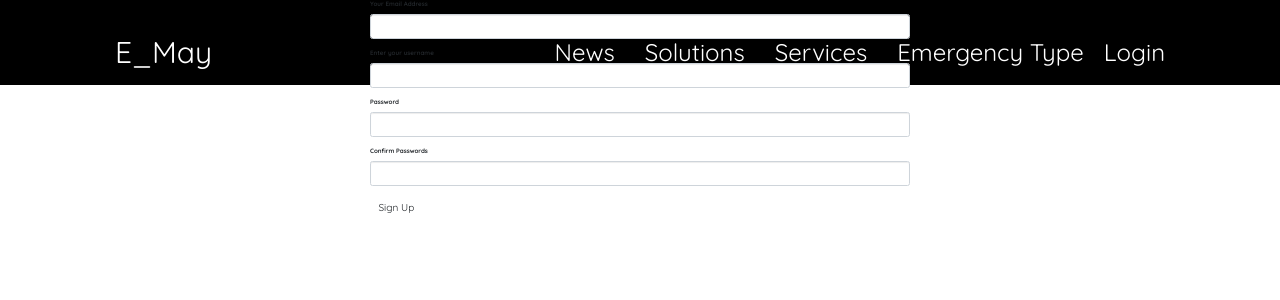
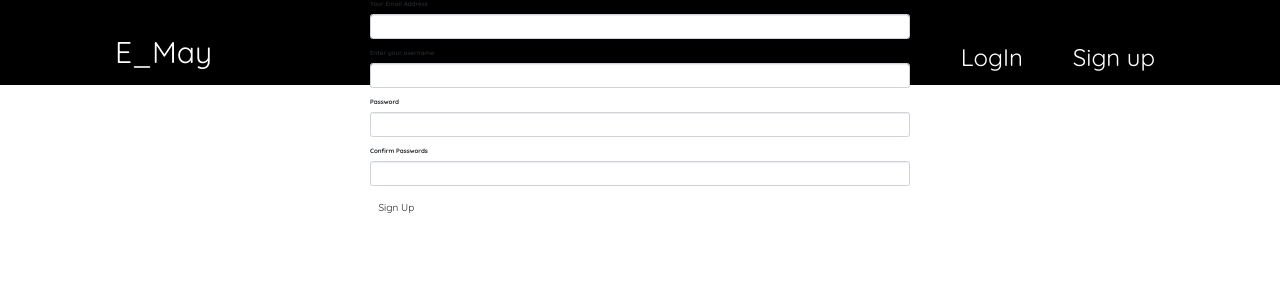
Before and after one commit to petermirithu/Emergency_app, a Flask app: page /authenticate/register in a window 1280 px wide. Shown: the top 300 px of the page. Run offline with Flask 2, Linux system fonts and the light colour scheme; some libraries are stand-ins or nearby versions.

Commit message:
made authentication on the navbar

```diff
--- a/app/templates/navbar.html
+++ b/app/templates/navbar.html
@@ -48,9 +48,10 @@
 
 
     /* /////////// */
-    #drop{
+    #drop {
         background-color: black !important;
     }
+
     .nav div.main_list {
         height: 65px;
         float: right;
@@ -83,13 +84,13 @@
         color: rgb(248, 130, 114);
     }
 
-    .bb{
+    .bb {
         font-size: 2.4rem !important;
         color: #fff !important;
     }
 
-    .bb:hover{
-        color: rgb(248, 130, 114)!important;
+    .bb:hover {
+        color: rgb(248, 130, 114) !important;
     }
 
 
@@ -399,14 +400,18 @@
             <div class="logo">
                 <a href="#">E_May</a>
             </div>
+
             <div id="mainListDiv" class="main_list">
                 <ul class="navlinks">
-                    <li><a href="">News</a></li>
+                    <!-- authentication -->
+                    {% if current_user.is_authenticated %}
+                    <li><a href="/new_post" class="nav-item nav-link">News</a></li>
+                    <li><a href="{{url_for('auth.logout')}}" class="nav-item nav-link">Sign Out</a></li>
                     <li><a href="">Solutions</a></li>
                     <li><a href="">Services</a></li>
                     <!-- emergency drop down -->
                     <div class="dropdown">
-                        <a  class="bb" id="dropdownMenuButton" data-toggle="dropdown" aria-haspopup="true"
+                        <a class="bb" id="dropdownMenuButton" data-toggle="dropdown" aria-haspopup="true"
                             aria-expanded="false">
                             Emergency Type
                         </a>
@@ -423,7 +428,12 @@
                             <li><a class="dropdown-item" href="/emergency/Wildfire">Wildfire</a></li>
                         </div>
                     </div>
-                    <li><a href="" style="margin-left: 20px;">Login</a></li>
+                    {% else %}
+                    <li>
+                        <a href="{{url_for('auth.login')}}" class="nav-item nav-link" style="margin-left: 170px;">LogIn</a>
+                    </li>
+                    <li><a href="{{url_for('auth.register')}}" class="nav-item nav-link">Sign up</a></li>
+                    {% endif %}
                 </ul>
 
             </div>
```
Also changed, not shown: 3 other files.
